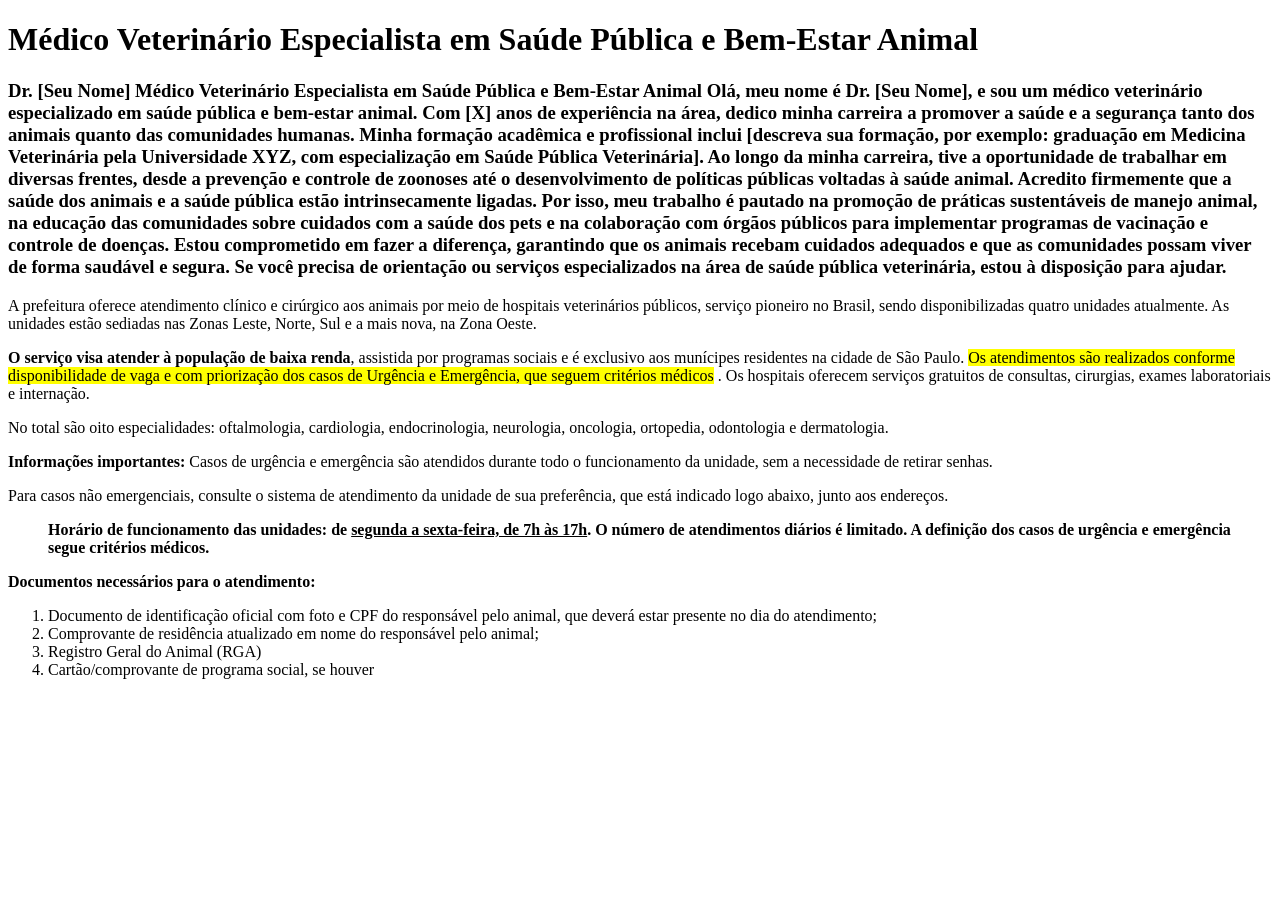
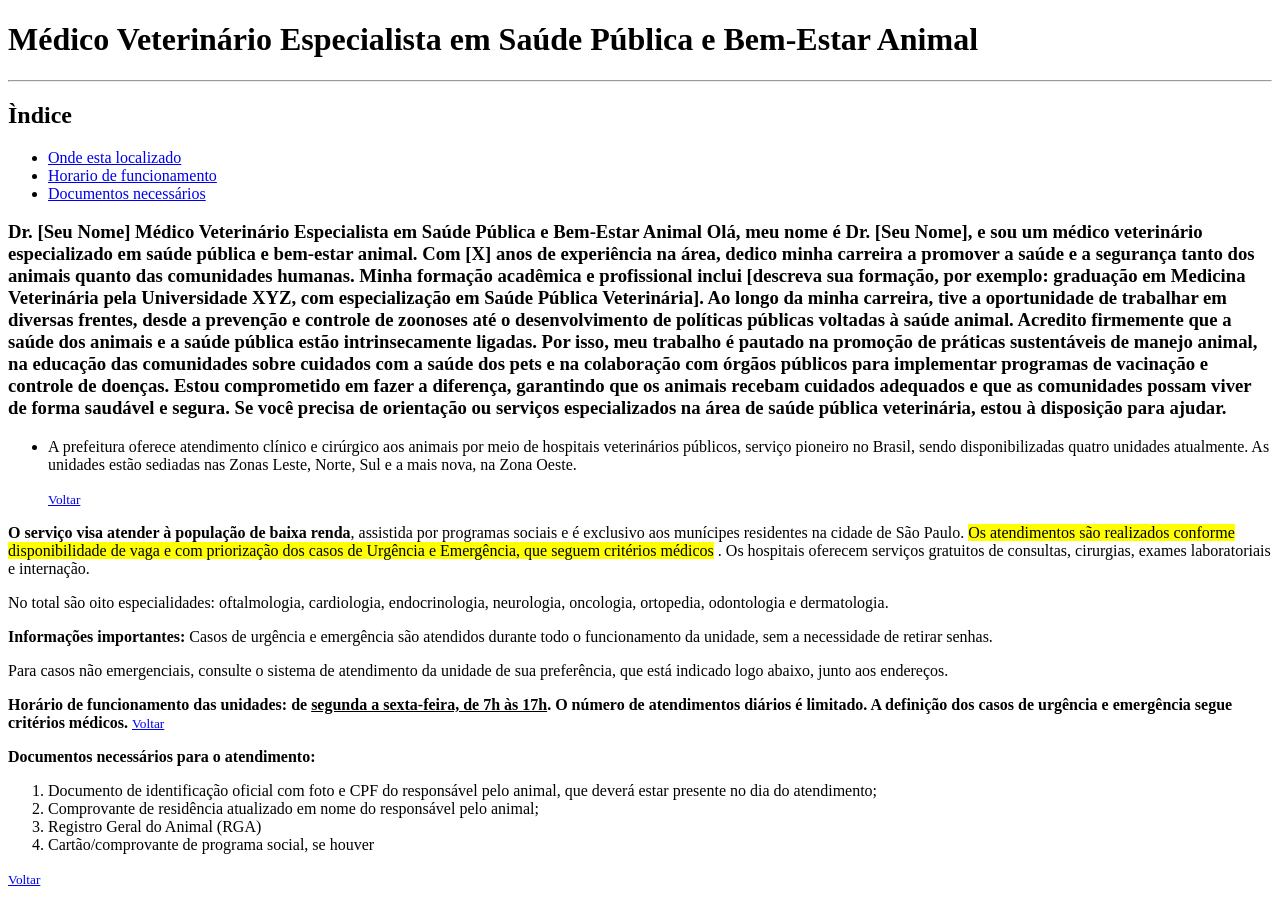
Before and after one commit to brunalopz421/ProjetoVet, a plain HTML site: page index.html in a window 1280 px wide. Before the commit the page ends 800 px from the top, so only its background shows below. Drawn offline with Linux system fonts and the light colour scheme.

Commit message:
atualizaçao do projeto

```diff
--- a/index.html
+++ b/index.html
@@ -6,7 +6,14 @@
     <title>Veterinario Público SP</title>
   </head>
   <body>
-    <h1>Médico Veterinário Especialista em Saúde Pública e Bem-Estar Animal</h1>
+    <h1 id="voltar">Médico Veterinário Especialista em Saúde Pública e Bem-Estar Animal</h1>
+    <hr />
+    <h2><Strong>Ìndice</Strong></h2>
+    <ul>
+      <li><a href="#localizado">Onde esta localizado</a></li>
+      <li><a href="#horario">Horario de funcionamento</a></li>
+      <li><a href="#documentacao">Documentos necessários</a></li>
+    </ul>
     <h3>
       Dr. [Seu Nome] Médico Veterinário Especialista em Saúde Pública e
       Bem-Estar Animal Olá, meu nome é Dr. [Seu Nome], e sou um médico
@@ -30,11 +37,16 @@
       para ajudar.
     </h3>
     <p>
-      <p>A prefeitura oferece atendimento clínico e cirúrgico aos animais por meio
-        de hospitais veterinários públicos, serviço pioneiro no Brasil, sendo
-        disponibilizadas quatro unidades atualmente. As unidades estão sediadas
-        nas Zonas Leste, Norte, Sul e a mais nova, na Zona Oeste.</p>
-      <strong>O serviço visa
+
+      <ul>
+        <li>
+          <p id="localizado">A prefeitura oferece atendimento clínico e cirúrgico aos animais por meio
+            de hospitais veterinários públicos, serviço pioneiro no Brasil, sendo
+            disponibilizadas quatro unidades atualmente. As unidades estão sediadas
+            nas Zonas Leste, Norte, Sul e a mais nova, na Zona Oeste.</p>
+        </li>
+        <small><a href="#voltar">Voltar</a></small>
+      </ul><strong>O serviço visa
         atender à população de baixa renda</strong>, assistida por programas sociais e é
       exclusivo aos munícipes residentes na cidade de São Paulo. <mark>Os atendimentos
       são realizados conforme disponibilidade de vaga e com priorização dos
@@ -50,11 +62,12 @@
       <p>Para casos não emergenciais, consulte o sistema de
         atendimento da unidade de sua preferência, que está indicado logo abaixo,
         junto aos endereços.</p>
-        <blockquote><strong>Horário de funcionamento das unidades: de <u>segunda a
+        <blockquotex id="horario"><strong>Horário de funcionamento das unidades: de <u>segunda a
           sexta-feira, de 7h às 17h</u>. O número de atendimentos diários é limitado. A
           definição dos casos de urgência e emergência segue critérios médicos.</strong></blockquote>
+          <small><a href="#voltar">Voltar</a></small>
 
-      <strong><p>Documentos necessários para o atendimento:</p></strong>
+      <strong id="documentacao"><p>Documentos necessários para o atendimento:</p></strong>
       <ol>
         <li> Documento de identificação
           oficial com foto e CPF do responsável pelo animal, que deverá estar
@@ -64,6 +77,7 @@
             <li>Registro Geral do Animal (RGA)</li>
             <li>Cartão/comprovante de programa social, se houver</li>
       </ol>
+      <small><a href="#voltar">Voltar</a></small>
     </p>
   </body>
 </html>
```
